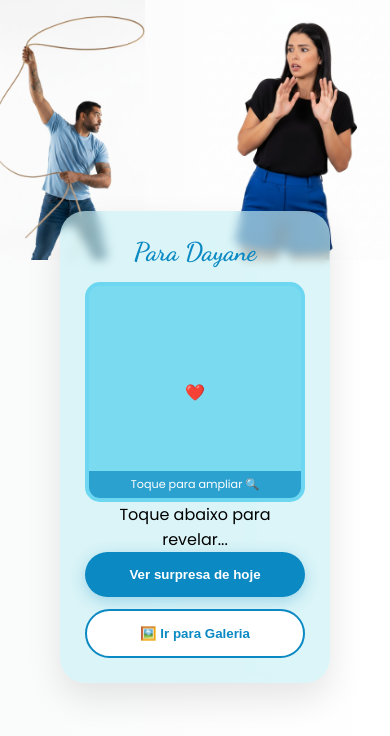
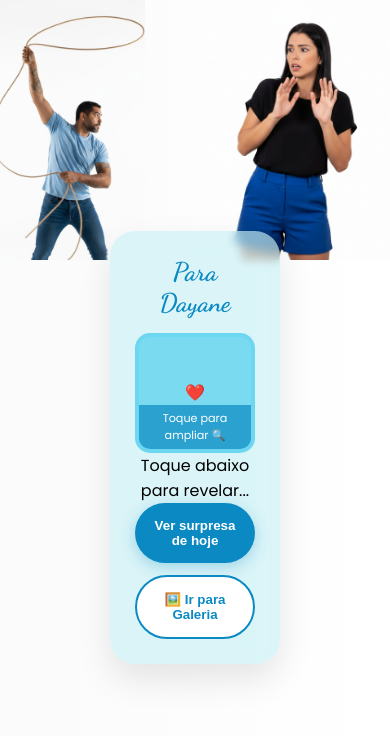
Before and after one commit to Gleitonbb/gleDay, a website: page index.html in a window 390 px wide. Drawn offline with Linux system fonts and the light colour scheme; no server answers.

Commit message:
Update style.css

```diff
--- a/style.css
+++ b/style.css
@@ -124,7 +124,7 @@
 /* --- RESPONSIVIDADE CELULAR --- */
 @media (max-width: 600px) {
     .container {
-        max-width: 270px;
+        max-width: 170px;
         margin-top: 50px; /* Empurra o card para baixo para não cobrir o topo das fotos */
     }
     .decoracao {
```
